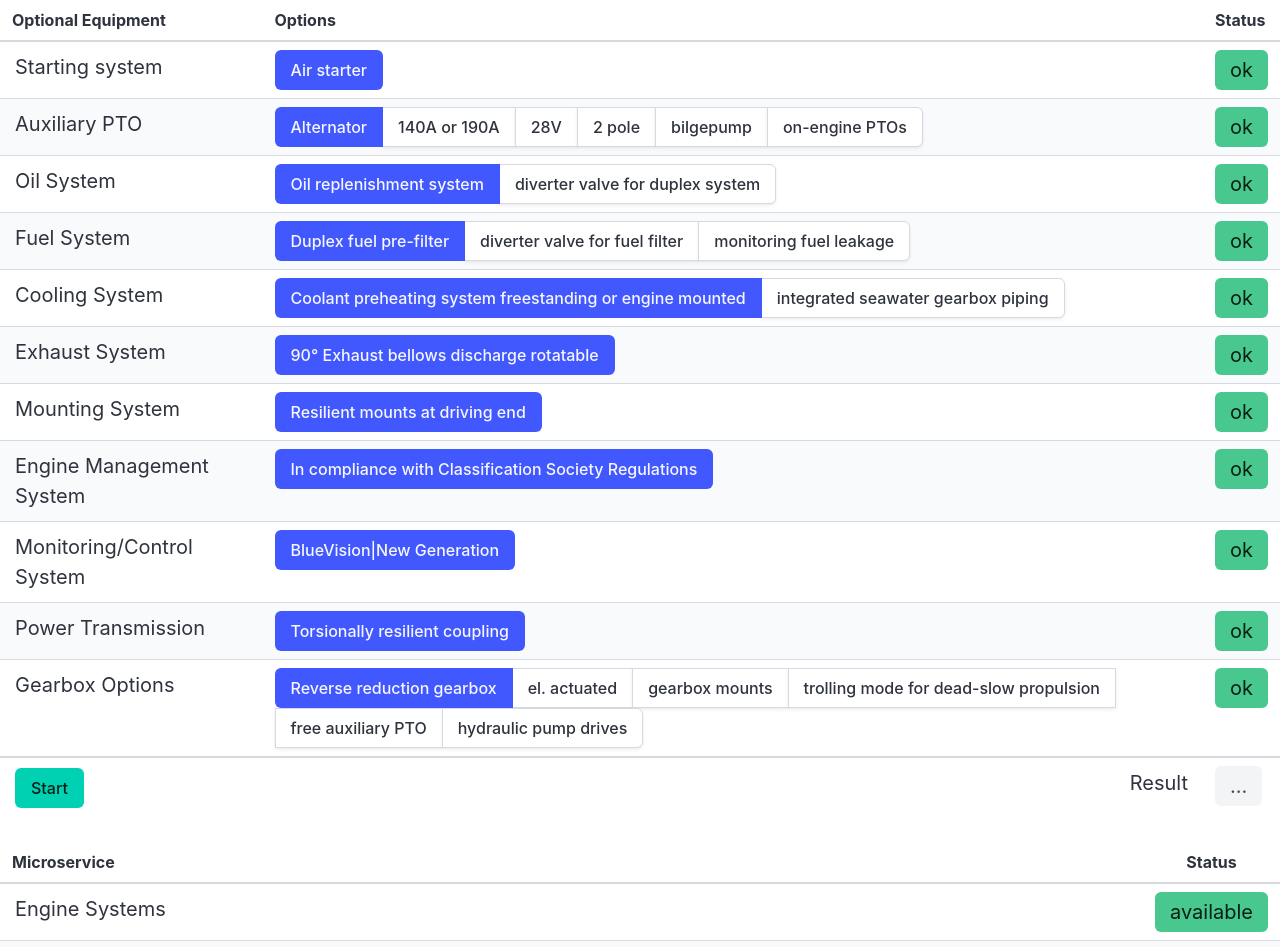
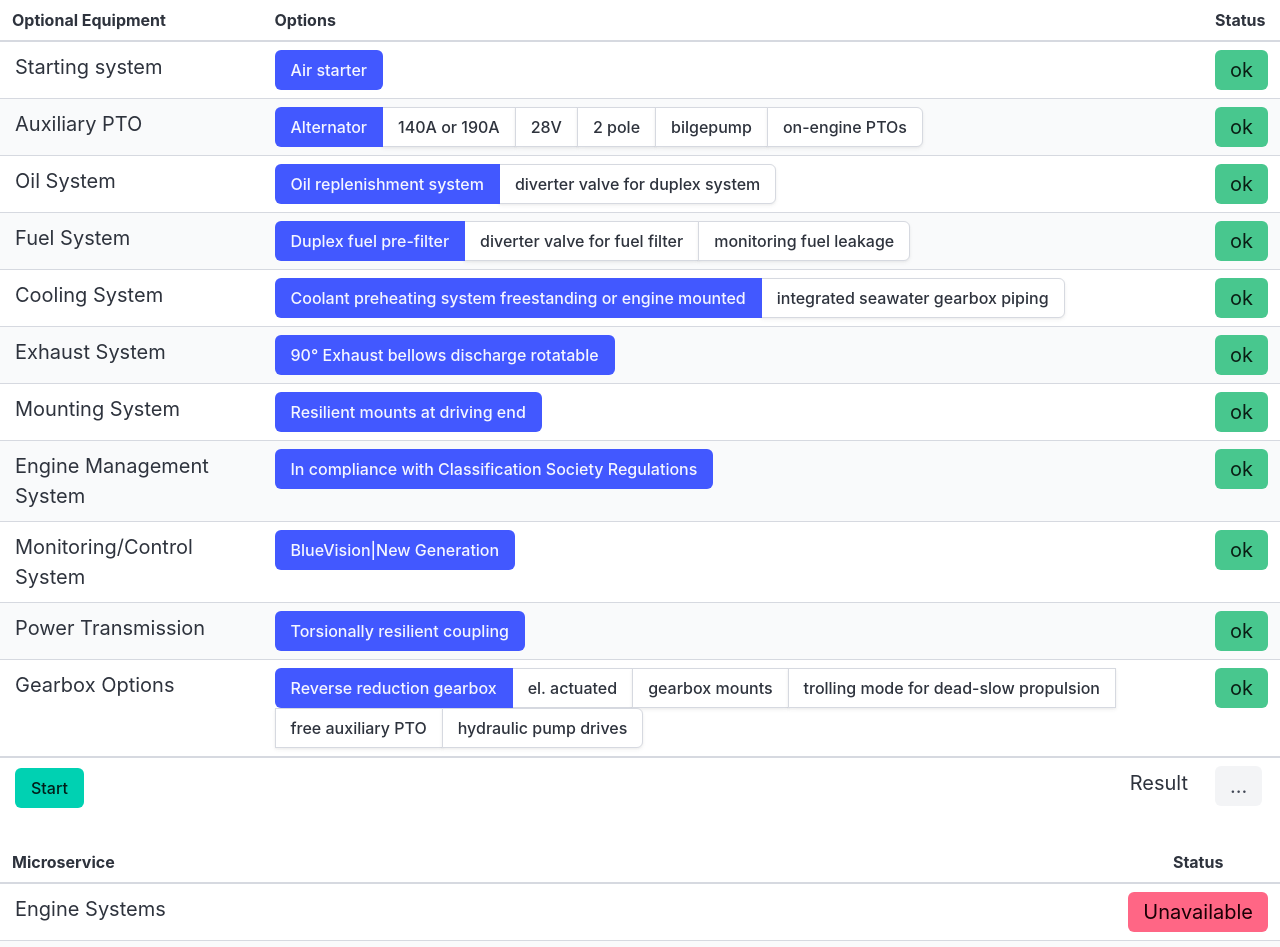
Before and after one commit to LeonHeimermann/OOKA_Semesterprojekt, a React (Create React App) app in the folder frontend/: page / in a window 1280 px wide. Shown: the top 947 px of the page. Built offline with nearby package versions, Linux system fonts and the light colour scheme; no server answers.

Commit message:
[frontend] check health of services when page loads

```diff
--- a/frontend/src/App.js
+++ b/frontend/src/App.js
@@ -2,7 +2,7 @@ import './App.css';
 import OptionalEquipment from "./components/OptionalEquipment";
 import Microservice from "./components/Microservice";
 
-const optionalEqipment = [
+const optionalEquipment = [
     { name: "Starting system", choices: ["Air starter"] },
     { name: "Auxiliary PTO", choices: ["Alternator", "140A or 190A", "28V", "2 pole", "bilgepump", "on-engine PTOs"] },
     { name: "Oil System", choices: ["Oil replenishment system", "diverter valve for duplex system"] },
@@ -17,11 +17,11 @@ const optionalEqipment = [
 ];
 
 const microservices = [
-    { name: "Engine Systems" },
-    { name: "Power Transmission" },
-    { name: "Control Systems" },
-    { name: "Auxiliary Systems" },
-    { name: "Mounting Systems" }
+    { name: "Engine Systems", url: "http://localhost:8082" },
+    { name: "Power Transmission", url: "http://localhost:8084" },
+    { name: "Control Systems", url: "http://localhost:8081" },
+    { name: "Auxiliary Systems", url: "http://localhost:8080" },
+    { name: "Mounting Systems", url: "http://localhost:8083" }
 ];
 
 function App() {
@@ -36,7 +36,7 @@ function App() {
                 </tr>
             </thead>
             <tbody>
-                {optionalEqipment.map((option, index) => (
+                {optionalEquipment.map((option, index) => (
                     <OptionalEquipment name={option.name} choices={option.choices} key={option.name + index} />
                 ))}
             </tbody>
@@ -64,7 +64,7 @@ function App() {
             </thead>
             <tbody>
                 {microservices.map((microservice, index) => (
-                    <Microservice name={microservice.name} key={microservice.name + index} />
+                    <Microservice name={microservice.name} serviceUrl={microservice.url} key={microservice.name + index} />
                 ))}
             </tbody>
         </table>
--- a/frontend/src/components/Microservice.jsx
+++ b/frontend/src/components/Microservice.jsx
@@ -1,13 +1,33 @@
 import React from "react";
 
-export default function Microservice({name}) {
-    const [state, setState] = React.useState("available");
+const State = {
+    Unknown: "Unknown",
+    Available: "Available",
+    Unavailable: "Unavailable",
+}
+
+export default function Microservice({name, serviceUrl}) {
+    const [state, setState] = React.useState(State.Unknown);
+
+    React.useEffect(() => {
+        fetch(`${serviceUrl}/health/alive`)
+            .then((response) => {
+                if (response.ok) {
+                    setState(State.Available);
+                } else {
+                    setState(State.Unavailable);
+                }
+            })
+            .catch((reason) => {
+                setState(State.Unavailable);
+            })
+    }, [serviceUrl]);
 
     return (
         <tr>
             <td className="is-size-5">{name}</td>
             <td>
-                <span className="tag is-large is-success">
+                <span className={`tag is-large is-success ${state === State.Available ? "is-success" : "is-danger"}`}>
                     {state}
                 </span>
             </td>
```
Also changed, not shown: 1 other file (tests, documents, lock files or other folders).
